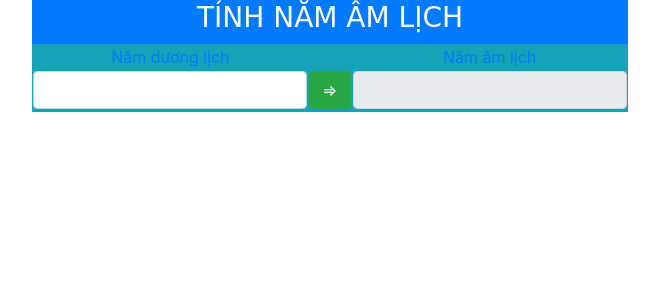
After one commit to THT-97/PHP_Exc, a PHP site: page /Bai2.php in a window 1280 px wide. The commit adds this page. Shown: the top 300 px of the page, without its empty margins (310-969 px from the left). Run offline with PHP 8.4, Linux system fonts and the light colour scheme; some libraries are stand-ins or nearby versions.

Commit message:
BT P4: 	Bai 1 fix 	Bai 2

```diff
--- a/P4/Bai1.php
+++ b/P4/Bai1.php
@@ -36,7 +36,7 @@ and open the template in the editor.
                 //Vị trí các số 0
                 $result .= "e. Các vị trí = 0: ";
                 $zero = [];
-                foreach ($a as $key => $value) if($value === 0) $zero[]=$key;
+                foreach ($a as $key => $value) if($value == 0) $zero[]=$key;
                 if(count($zero)>0) $result .= implode(",", $zero)."\n";
                 else $result .= "Không tìm thấy giá trị = 0 \n";
                 //Sắp xếp tăng dần
@@ -47,9 +47,9 @@ and open the template in the editor.
         <form action="" method="POST">
             <table class="table-condensed">
                 <tr>
-                    <td class="text-center">Nhập 1 số nguyên:</td>
+                    <td class="text-center">Nhập số phần tử của mảng:</td>
                     <td><input class="form-control" type="number" min="2" max="100" name="numN" value="<?php if(isset($_POST["numN"])) echo $n ?>"/></td>
-                    <td><input class="btn" type="submit" name="Submit" value="Tạo mảng"/></td>
+                    <td><input class="btn" type="submit" name="Submit" value="Xem kết quả"/></td>
                 </tr>
                 <tr>
                     <td colspan="3">
--- /dev/null
+++ b/P4/Bai2.php
@@ -0,0 +1,56 @@
+<!DOCTYPE html>
+<!--
+To change this license header, choose License Headers in Project Properties.
+To change this template file, choose Tools | Templates
+and open the template in the editor.
+-->
+<html>
+    <head>
+        <meta charset="UTF-8">
+        <title>Tính năm âm lịch</title>
+        <link rel="stylesheet" href="../bootstrap.min.css"/>
+    </head>
+    <body>
+        <?php
+            $ly = null;
+            $pic =null;
+            $can = ["Quý","Giáp","Ất","Bính","Đinh","Mậu","Kỷ","Canh","Tân","Nhâm"];
+            $chi = ["Hợi","Tí","Sửu","Dần","Mẹo","Thìn","Tỵ","Ngọ","Mùi","Thân","Dậu","Tuất"];
+            $icon = ["hoi.jpg","chuot.jpg","suu.jpg","dan.jpg","meo.jpg","thin.jpg","ty.jpg","ngo.jpg","mui.jpg","than.jpg","dau.jpg","tuat.jpg"];
+            if(isset($_GET["Submit"])){
+                $y = $_GET["year"];
+                if($y!=""){
+                    $pic = ($y-3)%12;
+                    $ly = $can[($y-3)%10]." ".$chi[$pic];
+                    $pic = "../images/".$icon[$pic];
+                }
+            }
+        ?>
+        <form action="" method="GET">
+            <table align="center" class="table-condensed">
+                <tr class="bg-primary">
+                    <th class="text-center" colspan="3" style="color: white;"><h3 style="font-family:'Comic Sans MS'">TÍNH NĂM ÂM LỊCH</h3></th>
+                </tr>
+                <tr class="bg-info text-center">
+                    <td class="text-primary">Năm dương lịch</td>
+                    <td></td>
+                    <td class="text-primary">Năm âm lịch</td>
+                </tr>
+                <tr class="bg-info">
+                    <td class="text-primary"><input class="form-control" type="number" min="3" name="year" value="<?php if(isset($_GET["year"])) echo $y ?>"/></td>
+                    <td><input class="btn btn-success" name="Submit" type="submit" value="=>" /></td>
+                    <td class="text-primary"><input class="form-control text-warning" type="text" disabled="1" value="<?php if(isset($ly)) echo $ly ?>"/></td>
+                </tr>
+                <tr class="bg-info">
+                    <td class="text-center" colspan="3">
+                        <?php
+                            if(isset($pic)){
+                                echo "<img alt='lunaryearpic' src='$pic' width='50%' height='50%' />";
+                            }
+                        ?>
+                    </td>
+                </tr>
+            </table>
+        </form>
+    </body>
+</html>
```
